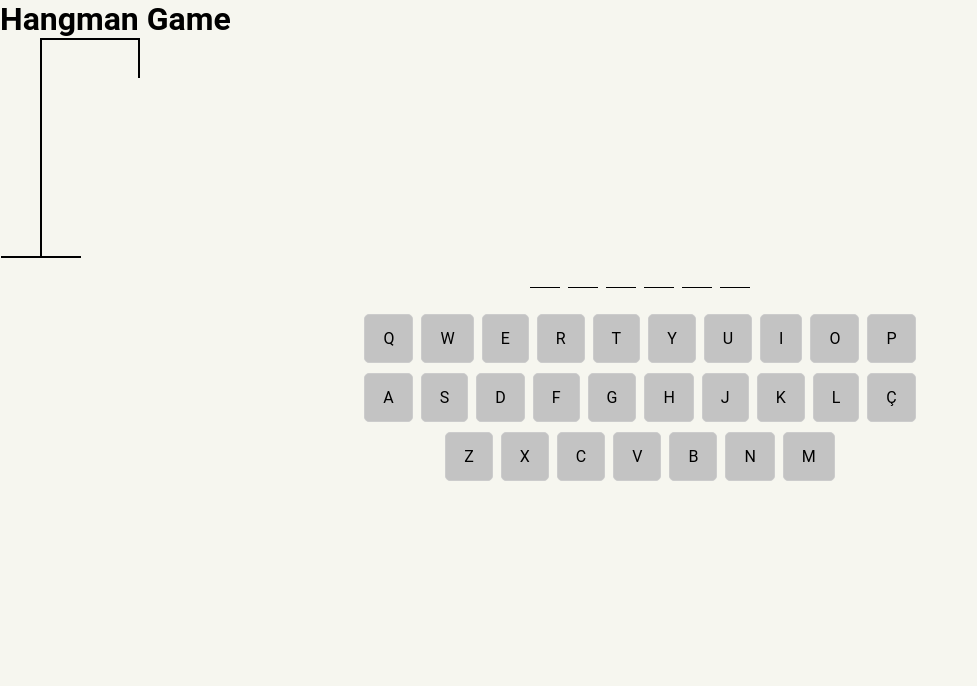
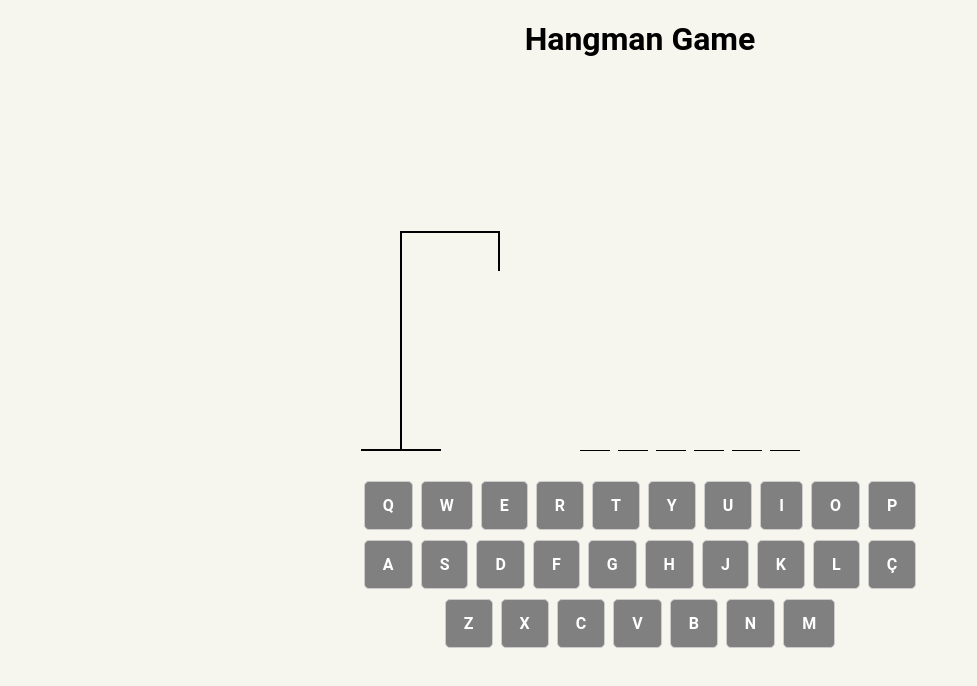
Before and after one commit to ingridflack/hangman, a React (Vite) app: page / in a window 1280 px wide. Both pictures are taken after a click on the button "Animals". Shown: the top 686 px of the page, without its empty margins (0-977 px from the left). Built offline with nearby package versions, Linux system fonts and the light colour scheme.

Commit message:
Added FinishMessage component, update styles

```diff
--- a/src/App.tsx
+++ b/src/App.tsx
@@ -3,55 +3,72 @@ import Gallows from "./components/Gallows";
 import { MAX_ATTEMPTS, useGameLogic } from "./components/useGameLogic";
 import Keyboard from "./components/Keyboard";
 import Word from "./components/Word";
-import { GlobalStyle } from "./styles/global";
+import { GlobalStyle, MainContainer, WordWrapper } from "./styles/global";
+import FinishMessage from "./components/FinishMessage";
+
+// Investigar:
+// Por que o botão de jogar novamente não funciona?
+// Rever lógica da exibição das partes do corpo do boneco
 
 function App() {
   const { state, onCategoryChange, onNewAttempt } = useGameLogic();
 
   const { word, normalizedWord, attempts, category, wrong_attempts } = state;
 
-  console.log({ state });
-
   const handleGameContent = () => {
-    if (!category) {
-      return <Categories onClick={onCategoryChange} />;
-    }
-
     const won = normalizedWord
       .split("")
       .every((letter: string) => attempts.includes(letter));
 
     const lost = wrong_attempts > MAX_ATTEMPTS;
 
-    console.log(won);
+    if (!category) {
+      return <Categories onClick={onCategoryChange} />;
+    }
 
     if (won) {
-      return <p>Parabéns! Você ganhou.</p>;
+      return (
+        <MainContainer>
+          <FinishMessage message="Parabéns! Você ganhou." />
+        </MainContainer>
+      );
+    }
+
+    if (lost) {
+      return (
+        <MainContainer>
+          <FinishMessage message="Você perdeu!" />
+        </MainContainer>
+      );
     }
 
     return (
-      <>
-        {lost && <p>Você perdeu!</p>}
-
-        <Gallows wrongAttempts={wrong_attempts} />
-        <Word attempts={attempts} word={word} normalizedWord={normalizedWord} />
+      <MainContainer>
+        <WordWrapper>
+          <Gallows wrongAttempts={wrong_attempts} />
+          <Word
+            attempts={attempts}
+            word={word}
+            normalizedWord={normalizedWord}
+          />
+        </WordWrapper>
         <Keyboard
           attempts={attempts}
           onClick={onNewAttempt}
           word={normalizedWord}
         />
-      </>
+      </MainContainer>
     );
   };
 
   return (
-    <>
+    <MainContainer>
       <GlobalStyle />
 
       <h1>Hangman Game</h1>
 
       <>{handleGameContent()}</>
-    </>
+    </MainContainer>
   );
 }
 
--- a/src/components/Buttons/ActionButton/index.tsx
+++ b/src/components/Buttons/ActionButton/index.tsx
@@ -1,6 +1,4 @@
-import { ReactNode } from "react";
 import { Button } from "./styles";
-import { FaBeer } from "react-icons/fa";
 import { IconType } from "react-icons/lib/cjs/iconBase";
 
 interface ActionButtonProps {
--- /dev/null
+++ b/src/components/FinishMessage/index.tsx
@@ -0,0 +1,19 @@
+import ActionButton from "../Buttons/ActionButton";
+import { useGameLogic } from "../useGameLogic";
+
+interface FinishMessageProps {
+  message: string;
+}
+
+const FinishMessage = ({ message }: FinishMessageProps) => {
+  const { onResetGame } = useGameLogic();
+
+  return (
+    <div>
+      {message}
+      <ActionButton text="Jogar novamente" onClick={onResetGame} />
+    </div>
+  );
+};
+
+export default FinishMessage;
--- a/src/components/Keyboard/index.tsx
+++ b/src/components/Keyboard/index.tsx
@@ -37,6 +37,7 @@ const Keyboard = ({ word, attempts, onClick }: KeyboardProps) => {
                 onClick={() => onClick(letter)}
                 key={letter}
                 state={getLetterState(letter)}
+                disabled={attempts.includes(letter)}
               >
                 {letter}
               </S.LetterButton>
--- a/src/components/Keyboard/styles.ts
+++ b/src/components/Keyboard/styles.ts
@@ -27,6 +27,8 @@ export const LetterButton = styled.button<{ state: keyof typeof LETTER_STATE }>`
   margin: 0 4px;
   transition: background-color 300ms ease-in-out;
   text-transform: uppercase;
+  color: #fff;
+  font-weight: bold;
 
   ${({ state }) => {
     switch (state) {
@@ -36,6 +38,9 @@ export const LetterButton = styled.button<{ state: keyof typeof LETTER_STATE }>`
           &:hover {
             background-color: red;
           }
+          &:disabled {
+            cursor: not-allowed;
+          }
         `;
       case LETTER_STATE.POSITIVE:
         return css`
@@ -43,13 +48,16 @@ export const LetterButton = styled.button<{ state: keyof typeof LETTER_STATE }>`
           &:hover {
             background-color: green;
           }
+          &:disabled {
+            cursor: not-allowed;
+          }
         `;
       default:
         return css`
-          background-color: #c3c3c3;
+          background-color: gray;
 
           &:hover {
-            background-color: gray;
+            background-color: #c3c3c3;
           }
         `;
     }
--- a/src/components/Word/styles.ts
+++ b/src/components/Word/styles.ts
@@ -4,7 +4,6 @@ export const WordContainer = styled.div`
   display: flex;
   align-items: center;
   justify-content: center;
-  margin-bottom: 16px;
 `;
 
 export const Letter = styled.div`
--- a/src/components/useGameLogic.tsx
+++ b/src/components/useGameLogic.tsx
@@ -2,6 +2,7 @@ import { useCallback, useEffect, useReducer } from "react";
 import words from "../words.json";
 
 export const MAX_ATTEMPTS = 6;
+
 export const initialGameState = {
   word: "",
   normalizedWord: "",
@@ -29,6 +30,10 @@ export function hangmanReducer(state: any, action: any) {
       return {
         ...state,
         wrong_attempts: state.wrong_attempts + 1,
+      };
+    case "reset_state":
+      return {
+        state: initialGameState,
       };
     default:
       return state;
@@ -70,9 +75,14 @@ export function useGameLogic() {
     handleWrongAttempts(letter);
   };
 
+  const handleResetState = () => {
+    dispatch({ type: "reset_state" });
+  };
+
   return {
     state,
     onCategoryChange: handleChooseCategory,
     onNewAttempt: handleAttempt,
+    onResetGame: handleResetState,
   };
 }
--- a/src/styles/global.ts
+++ b/src/styles/global.ts
@@ -1,4 +1,5 @@
-import { createGlobalStyle } from "styled-components";
+import styled, { createGlobalStyle } from "styled-components";
+import { WordContainer } from "../components/Word/styles";
 
 export const GlobalStyle = createGlobalStyle`
 * {
@@ -19,4 +20,27 @@ button {
 body {
 background-color: #f6f6ef;
 }
+
+#root {
+  height: 100vh;
+}
 `;
+
+export const MainContainer = styled.div`
+  display: flex;
+  flex-direction: column;
+  align-items: center;
+  justify-content: center;
+  height: 100%;
+
+  h1 {
+    margin: 20px 0;
+  }
+`;
+
+export const WordWrapper = styled.div`
+  display: flex;
+  margin-bottom: 20px;
+  width: 100%;
+  align-items: flex-end;
+`;
```
Also changed, not shown: src/components/FinishMessage/styles.ts (added).
